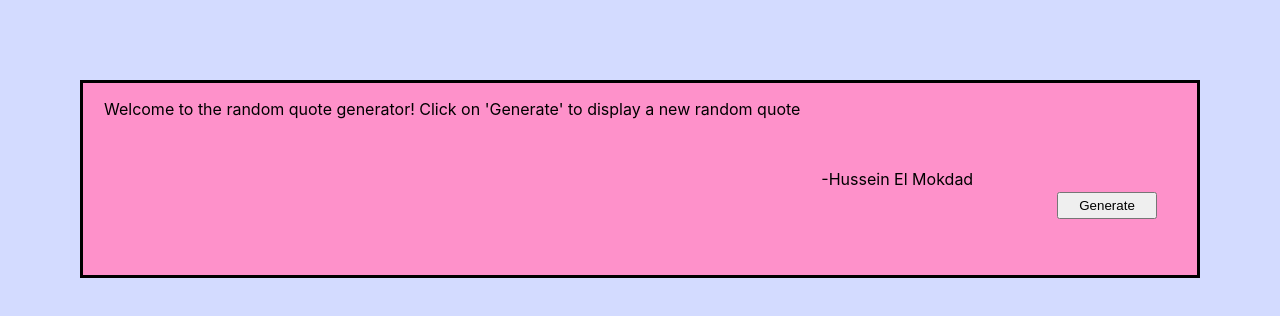
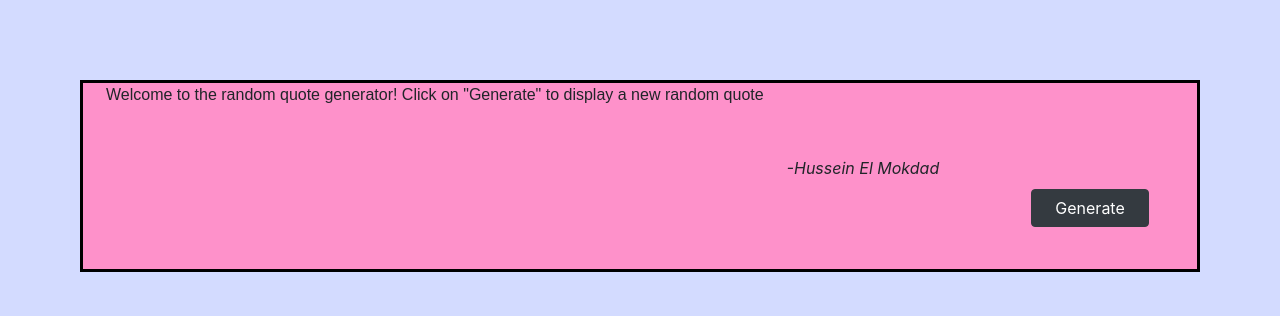
Before and after one commit to koookee/Random-Quote-Machine, a React (Create React App) app: page / in a window 1280 px wide. Shown: the top 316 px of the page. Built offline with nearby package versions, Linux system fonts and the light colour scheme.

Commit message:
Added bootstrap and changed the font of the quote text

```diff
--- a/src/App.js
+++ b/src/App.js
@@ -1,5 +1,6 @@
 import React, {Component} from 'react';
 import QuoteBox from './Components/QuoteBox.js';
+import 'bootstrap/dist/css/bootstrap.min.css';
 
 class App extends Component {
   constructor(props){
--- a/src/Components/QuoteBox.js
+++ b/src/Components/QuoteBox.js
@@ -1,12 +1,14 @@
 import React from 'react';
 import styles from '../CSS/quoteBox.module.css';
+//import Button from 'bootstrap/dist/css/bootstrap.css';
 import Button from 'react-bootstrap/Button';
+
 
 class QuoteBox extends React.Component{
   constructor(props){
     super(props);
     this.state = {
-      quote:"Welcome to the random quote generator! Click on 'Generate' to display a new random quote",
+      quote:"Welcome to the random quote generator! Click on \"Generate\" to display a new random quote",
       author:"Hussein El Mokdad",
       isLoading:false,
       showTwitterLink:false
@@ -32,9 +34,9 @@ render(){
   function boxDisplay(justifyType){ return {backgroundColor:"#FE91CA",display:"flex",height:"12em",
   margin:"5em 5em",justifyContent:justifyType, alignItems:"center",border:"solid black",flexWrap:"wrap"}}
 
-  let textDisplay = {textAlign:"center",alignSelf:"stretch",flex:"2 10 auto",flexWrap:"wrap"};
-  let authorDisplay = {flex:"4 0 auto"};
-  let genDisplay = {height:"2em",flex:"4 1 0"};
+  let textDisplay = {textAlign:"center",alignSelf:"stretch",flex:"2 10 auto",flexWrap:"wrap",fontFamily:"Arial"};
+  let authorDisplay = {flex:"4 0 auto",fontStyle:"oblique"};
+  let genDisplay = {flex:"4 1 0"};
   let twitterDisplay = {alignSelf:"flex-end",flex:"1 1 1"}
 
   let twitterLink = "https://twitter.com/intent/tweet?text=Quote of the day: " + this.state.quote + " - " + this.state.author;
@@ -45,8 +47,8 @@ render(){
         <div id="quote-box" style={boxDisplay("spaceAround")}>
           <p id="text" style={textDisplay}>{this.state.isLoading?"Fetching...":this.state.quote}</p>
           <p id="author" style={authorDisplay}> -{this.state.isLoading?"Thank you for waiting!":this.state.author}</p>
-          {this.state.isLoading?null:<input id="new-quote" className={styles.genBox} type="button" style={genDisplay} value="Generate" onClick={this.handleClick} />}
-          {this.state.isLoading?null:(this.state.showTwitterLink?<a id="tweet-quote" href={twitterLink} target="_blank" style={twitterDisplay}>tweet</a>:null)}
+          {this.state.isLoading?null:<Button id="new-quote" variant="dark" className={styles.genBox} style={genDisplay} onClick={this.handleClick}>Generate</Button>}
+          {this.state.isLoading?null:(this.state.showTwitterLink?<Button variant="primary" size="sm" id="tweet-quote" href={twitterLink} target="_blank" style={twitterDisplay}>Tweet</Button>:null)}
         </div>
       </div>
     </div>
```
